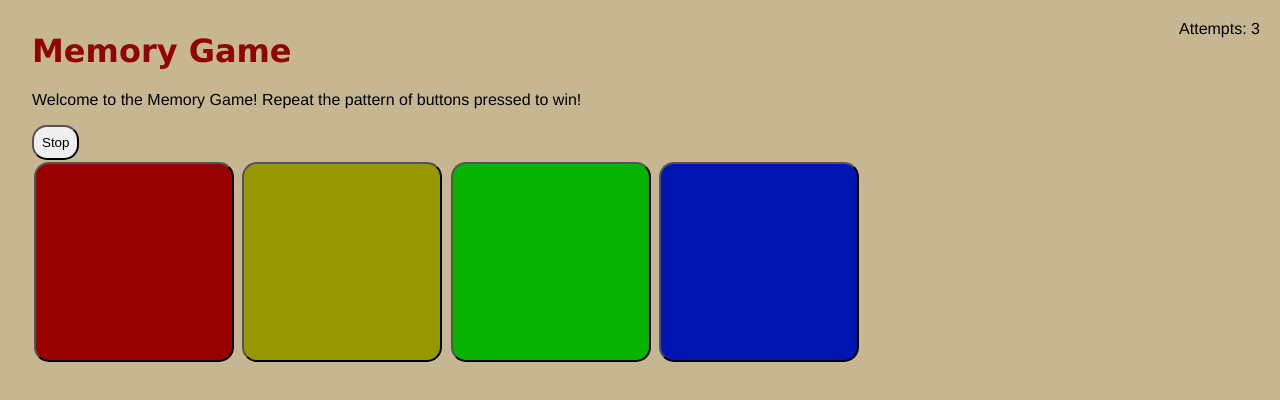
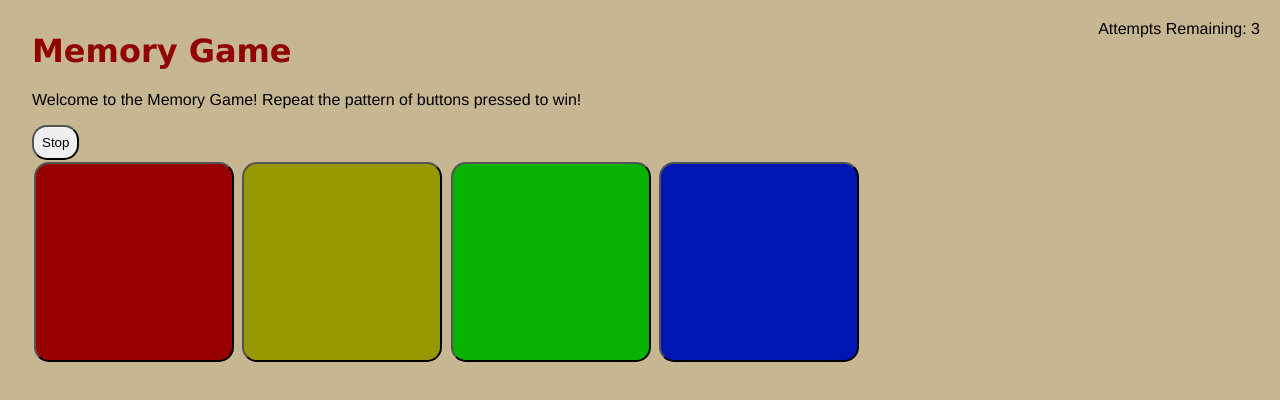
Before and after one commit to 320trankt/memoryGame, a plain HTML site: page index.html in a window 1280 px wide. Both pictures are taken after a click on the button "Start". Drawn offline with Linux system fonts and the light colour scheme.

Commit message:
🏋🗻 Updated with Glitch

```diff
--- a/index.html
+++ b/index.html
@@ -21,7 +21,7 @@
     </p>
 
     <span id = "attemptsDisplay" class = "hidden">
-      Attempts: 3
+      Attempts Remaining: 3
     </span>
 
     <button id="startBtn" onclick = "startGame()">
--- a/script.js
+++ b/script.js
@@ -11,7 +11,7 @@ var tonePlaying = false;
 var volume = 0.5;
 var guessCounter = 0;
 var attempts = 3;
-var attemptsDisplayString = "Attempts: ";
+var attemptsDisplayString = "Attempts Remaining: ";
 
 function startGame() {
   //initialize game variables
```
Also changed, not shown: 1 other file.
